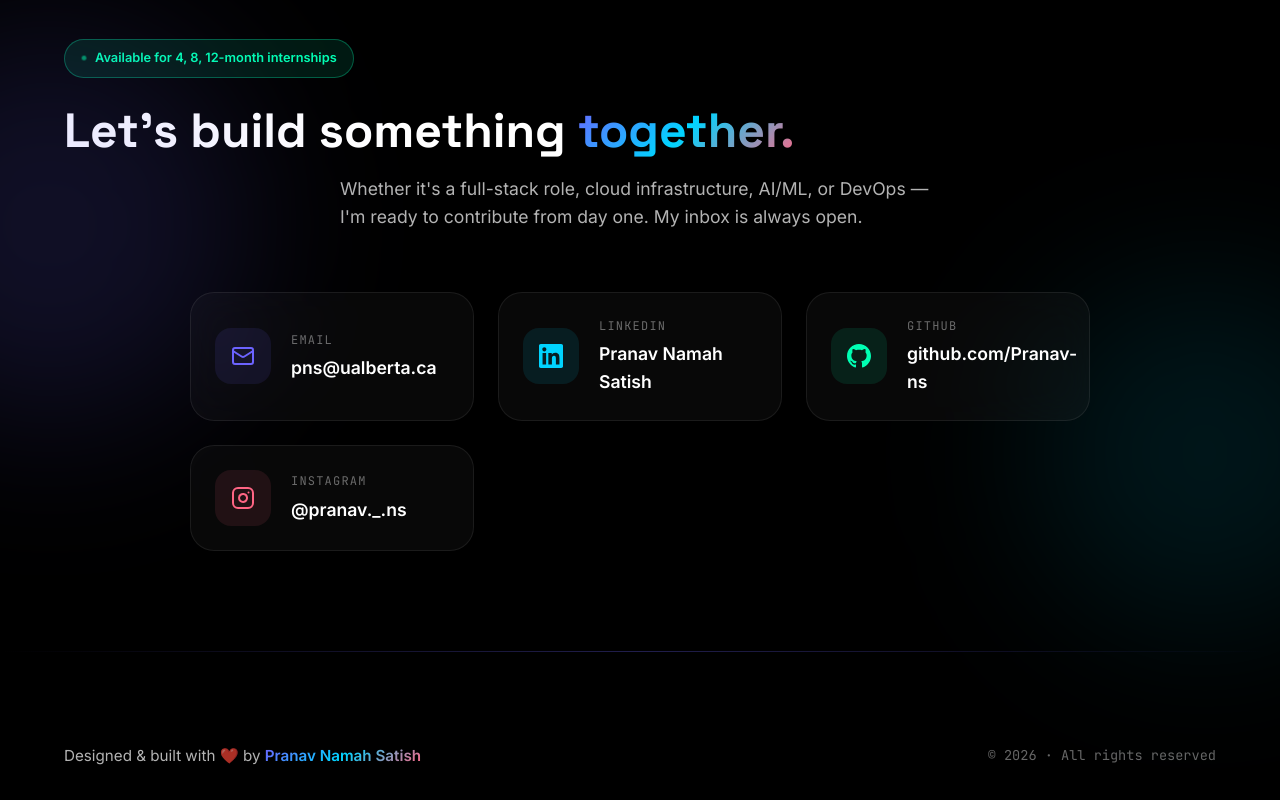
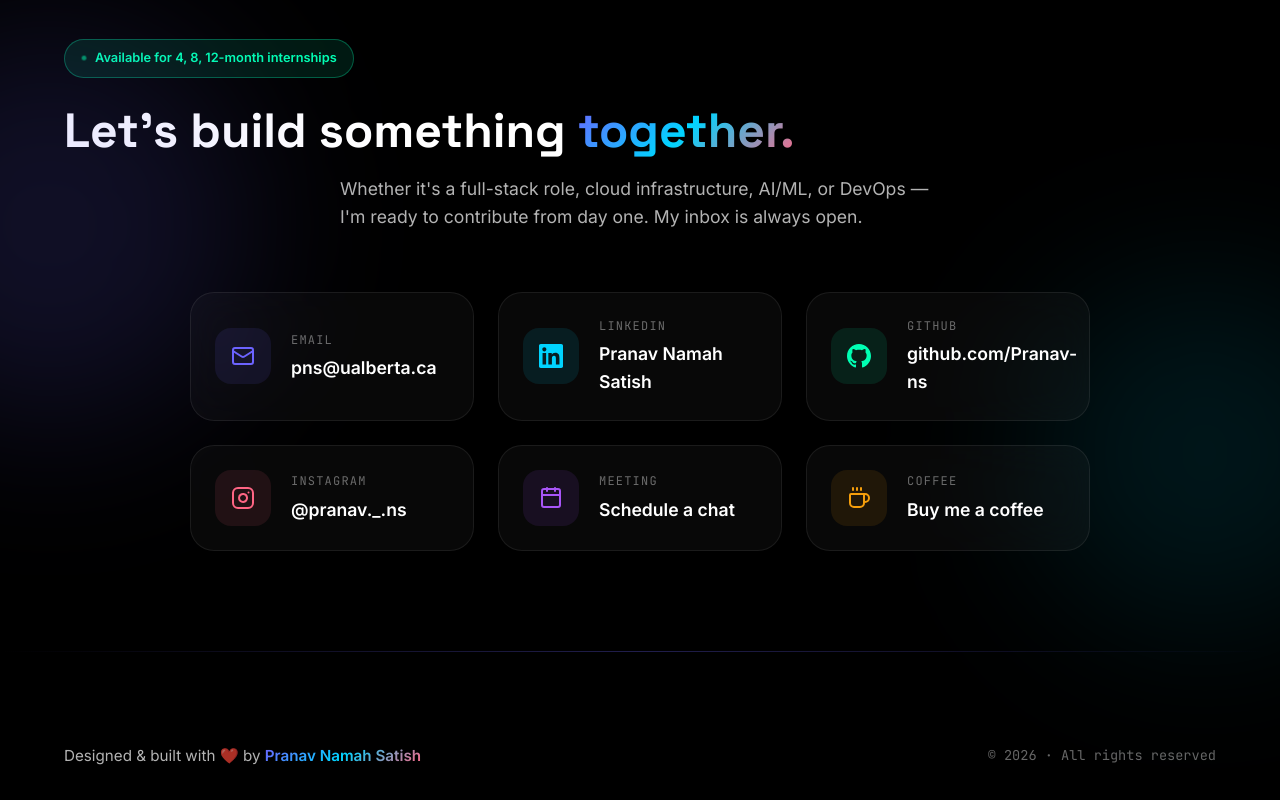
Before and after one commit to Pranav-ns/Portfolio, a Next.js app: page / in a window 1280 px wide. Shown: the part 5821-6621 px from the top of the page. Built offline with nearby package versions, Linux system fonts and the light colour scheme.

Commit message:
feat: add schedule meeting and coffee links

```diff
--- a/src/components/Contact.tsx
+++ b/src/components/Contact.tsx
@@ -1,7 +1,7 @@
 "use client";
 import { useRef } from "react";
 import { motion, useInView } from "framer-motion";
-import { Mail, Phone, MapPin, Send } from "lucide-react";
+import { Mail, Phone, MapPin, Send, Coffee, Calendar } from "lucide-react";
 import { GithubIcon, LinkedInIcon, InstagramIcon } from "@/components/Icons";
 import styles from "./Contact.module.css";
 
@@ -33,6 +33,20 @@ const contactLinks = [
     value: "@pranav._.ns",
     href: "https://www.instagram.com/pranav._.ns/",
     color: "#ff6584",
+  },
+  {
+    icon: <Calendar size={24} />,
+    label: "Meeting",
+    value: "Schedule a chat",
+    href: "https://calendly.com/your-link",
+    color: "#a855f7",
+  },
+  {
+    icon: <Coffee size={24} />,
+    label: "Coffee",
+    value: "Buy me a coffee",
+    href: "https://buymeacoffee.com/your-link",
+    color: "#f59e0b",
   },
 ];
 
```
